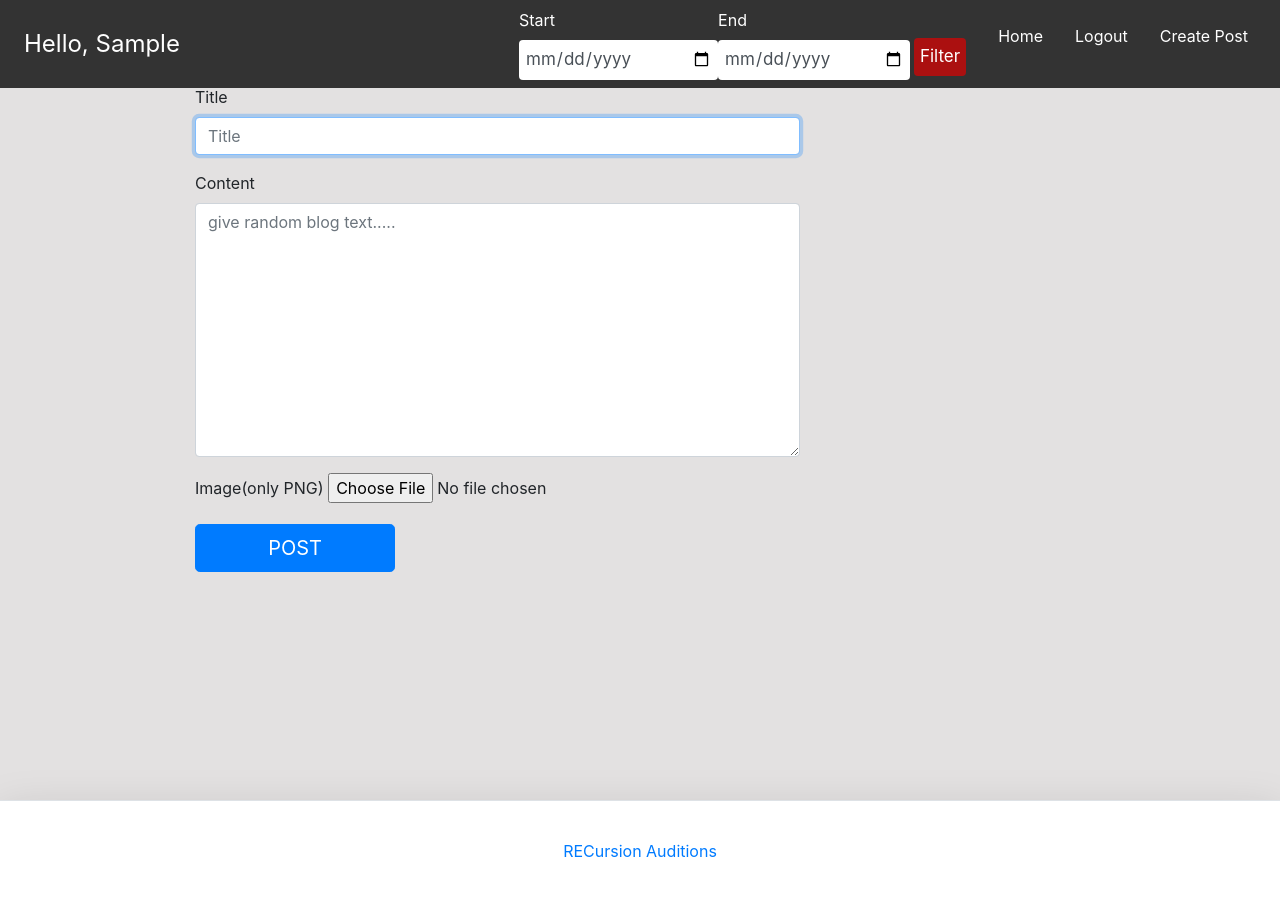
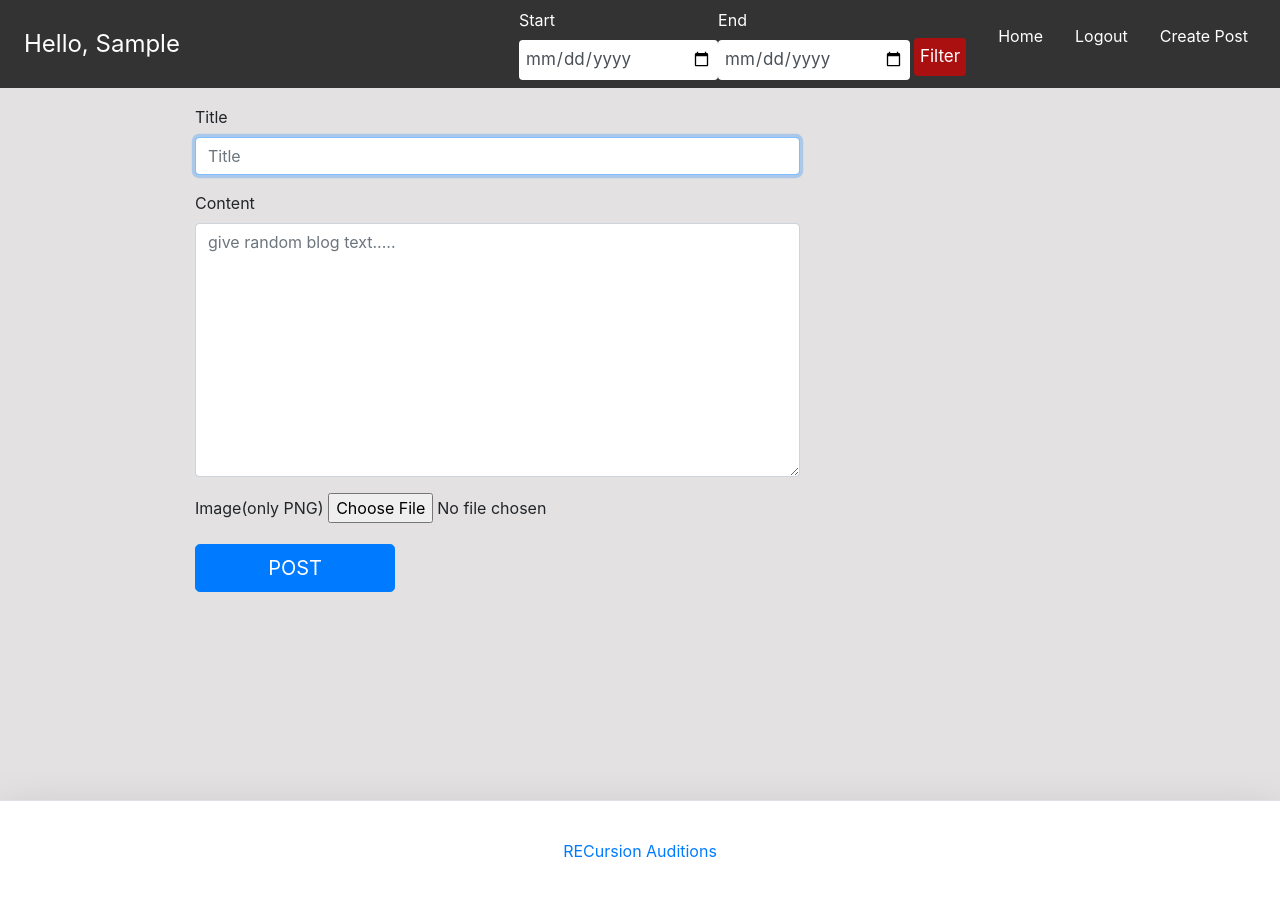
Before and after one commit to arin17bishwa/REC_webd, a Django app: page /blog/create/ in a window 1280 px wide. Run offline with Django 3.2, Linux system fonts and the light colour scheme; the visitor is signed in with stand-in values (Sample User, id 1); some libraries are stand-ins or nearby versions.

Commit message:
increased top margin to 90

```diff
--- a/blog/templates/blog/create_blog.html
+++ b/blog/templates/blog/create_blog.html
@@ -11,10 +11,9 @@ Create Post
         width: 100%;
         max-width: 100%;
         padding: 15px;
-        margin: auto;
-        margin-top: 70px;
+        margin: 90px auto auto;
 
-    }
+  }
 
     .submit-button{
         max-width: 200px;
```
